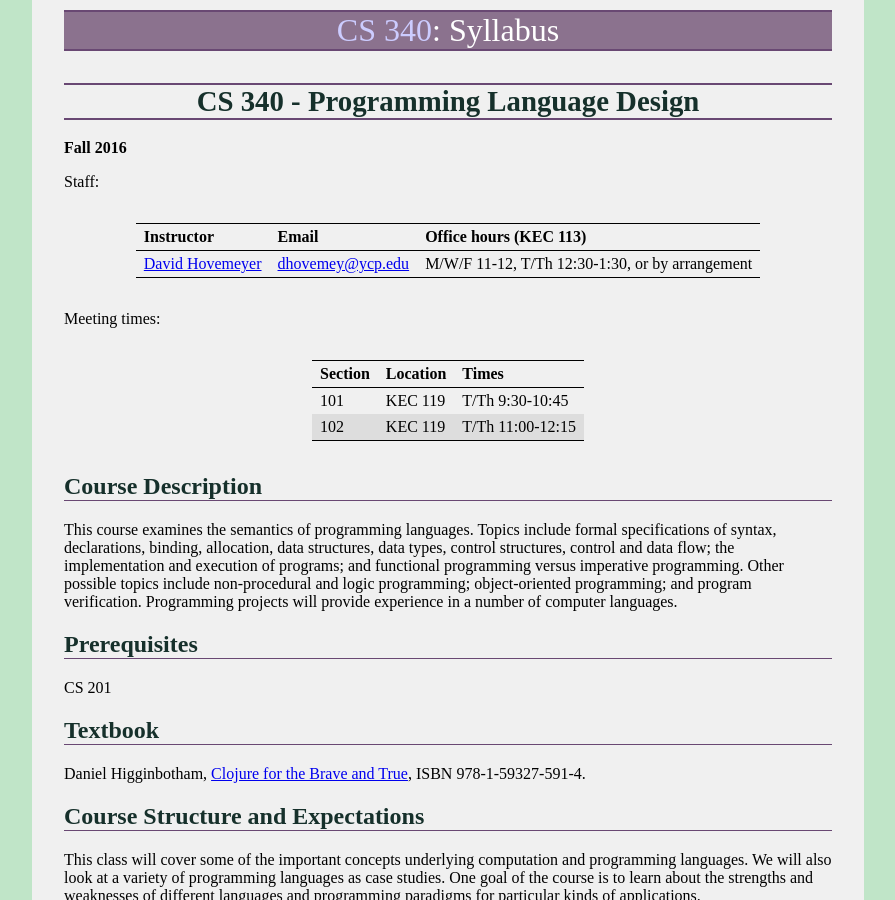
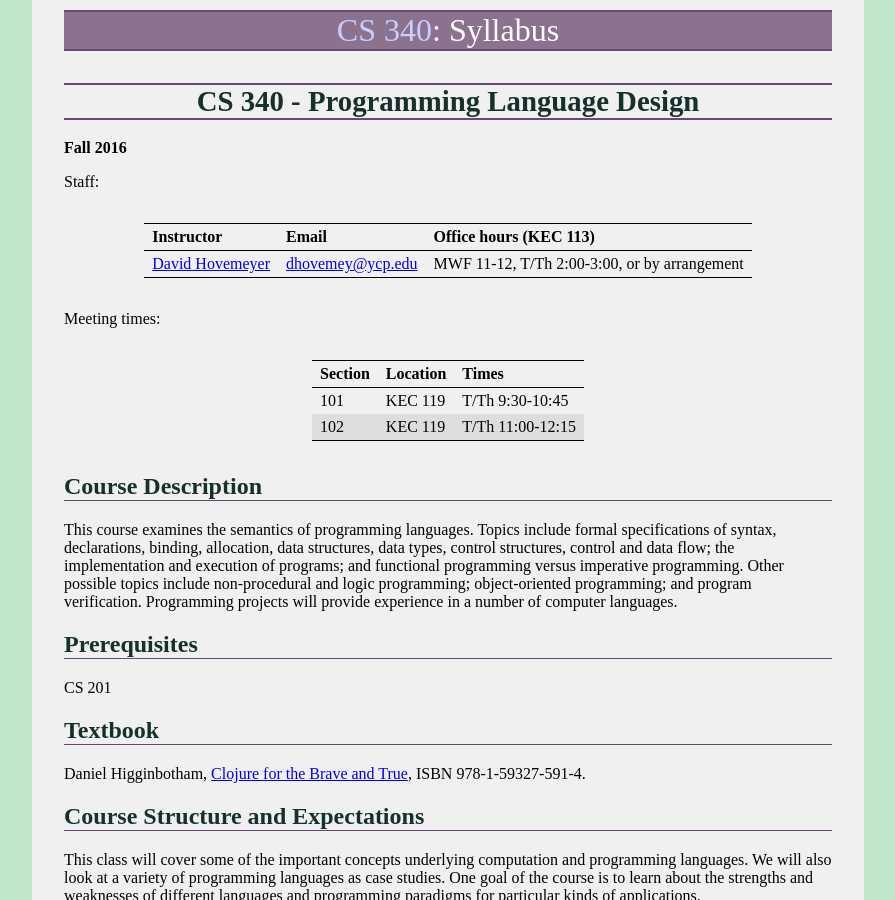
Before and after one commit to ycpcs/cs340-fall2016, a Jekyll site: the page built from syllabus.md, in a window 1280 px wide and 900 px high. Shown: the whole window, without its empty margins (192-1087 px from the left). Built offline with Jekyll 4.4.1, drawn with Linux system fonts in a browser that asks for light colours; some web fonts are replaced.

Commit message:
fix office hours

```diff
--- a/syllabus.md
+++ b/syllabus.md
@@ -12,7 +12,7 @@ Staff:
 
 > Instructor | Email | Office hours (KEC 113)
 > ---------- | ----- | ----------------------
-> [David Hovemeyer](http://faculty.ycp.edu/~dhovemey) | [dhovemey@ycp.edu](mailto:dhovemey@ycp.edu) | M/W/F 11-12, T/Th 12:30-1:30, or by arrangement
+> [David Hovemeyer](http://faculty.ycp.edu/~dhovemey) | [dhovemey@ycp.edu](mailto:dhovemey@ycp.edu) | MWF 11-12, T/Th 2:00-3:00, or by arrangement
 
 Meeting times:
 
```
